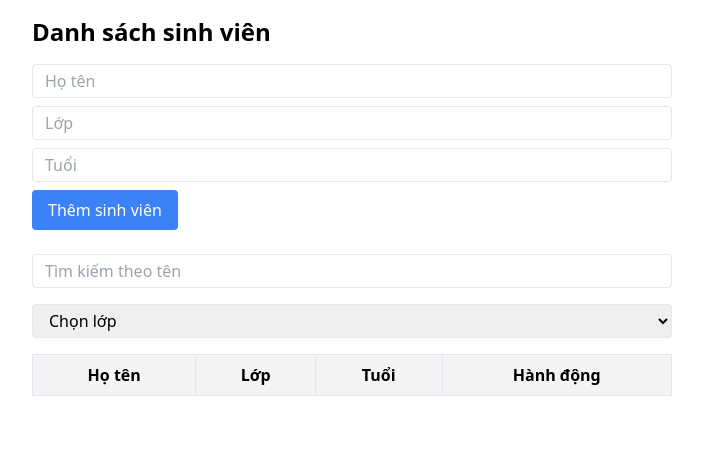
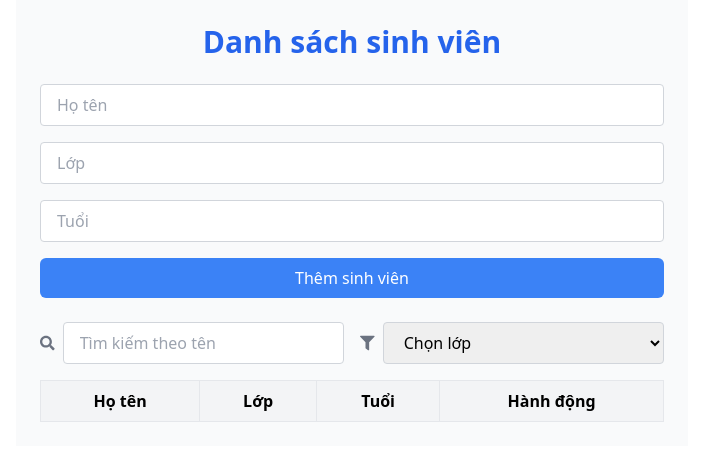
Before and after one commit to datt152/TranThanhDat_22682831_KiemTra_React, a React (Vite) app: page / in a window 1280 px wide. Shown: the top 460 px of the page, without its empty margins (288-991 px from the left). Built offline with nearby package versions, Linux system fonts and the light colour scheme.

Commit message:
cai thien giao dien

```diff
--- a/package.json
+++ b/package.json
@@ -11,7 +11,8 @@
   },
   "dependencies": {
     "react": "^19.0.0",
-    "react-dom": "^19.0.0"
+    "react-dom": "^19.0.0",
+    "react-icons": "^5.5.0"
   },
   "devDependencies": {
     "@eslint/js": "^9.22.0",
--- a/src/App.jsx
+++ b/src/App.jsx
@@ -1,5 +1,6 @@
 import { useState, useEffect } from 'react';
 import StudentItem from './StudentItem';
+import { FaSearch, FaFilter } from 'react-icons/fa'; // Thêm biểu tượng tìm kiếm và lọc
 
 function App() {
   const [students, setStudents] = useState([]);
@@ -84,54 +85,56 @@ function App() {
   ];
 
   return (
-    <div className="max-w-2xl mx-auto p-4">
-      <h1 className="text-2xl font-bold mb-4">Danh sách sinh viên</h1>
+    <div className="max-w-2xl mx-auto p-6 bg-gray-50">
+      <h1 className="text-3xl font-bold mb-6 text-center text-blue-600">Danh sách sinh viên</h1>
 
-      <div className="mb-6 space-y-2">
+      <div className="mb-6 space-y-4">
         <input
           type="text"
           placeholder="Họ tên"
           value={name}
           onChange={(e) => setName(e.target.value)}
-          className="w-full border rounded px-3 py-1"
+          className="w-full border border-gray-300 rounded px-4 py-2 focus:outline-none focus:ring-2 focus:ring-blue-500"
         />
         <input
           type="text"
           placeholder="Lớp"
           value={stuClass}
           onChange={(e) => setStuClass(e.target.value)}
-          className="w-full border rounded px-3 py-1"
+          className="w-full border border-gray-300 rounded px-4 py-2 focus:outline-none focus:ring-2 focus:ring-blue-500"
         />
         <input
           type="number"
           placeholder="Tuổi"
           value={age}
           onChange={(e) => setAge(e.target.value)}
-          className="w-full border rounded px-3 py-1"
+          className="w-full border border-gray-300 rounded px-4 py-2 focus:outline-none focus:ring-2 focus:ring-blue-500"
         />
         <button
           onClick={handleAdd}
-          className="bg-blue-500 hover:bg-blue-600 text-white px-4 py-2 rounded"
+          className="w-full bg-blue-500 hover:bg-blue-600 text-white py-2 rounded-md"
         >
           {editId !== null ? 'Cập nhật sinh viên' : 'Thêm sinh viên'}
         </button>
       </div>
 
-      <div className="mb-4">
+      <div className="mb-4 flex space-x-4">
+        <div className="flex items-center space-x-2 w-1/2">
+          <FaSearch className="text-gray-500" />
           <input
             type="text"
             placeholder="Tìm kiếm theo tên"
             value={searchQuery}
             onChange={(e) => setSearchQuery(e.target.value)}
-          className="w-full border rounded px-3 py-1"
+            className="w-full border border-gray-300 rounded px-4 py-2 focus:outline-none focus:ring-2 focus:ring-blue-500"
           />
         </div>
-
-      <div className="mb-4">
+        <div className="flex items-center space-x-2 w-1/2">
+          <FaFilter className="text-gray-500" />
           <select
             value={selectedClass}
             onChange={handleClassChange}
-          className="w-full border rounded px-3 py-1"
+            className="w-full border border-gray-300 rounded px-4 py-2 focus:outline-none focus:ring-2 focus:ring-blue-500"
           >
             <option value="">Chọn lớp</option>
             {classOptions.map((className, index) => (
@@ -141,8 +144,9 @@ function App() {
             ))}
           </select>
         </div>
+      </div>
 
-      <table className="min-w-full border">
+      <table className="min-w-full border border-gray-300">
         <thead className="bg-gray-100">
           <tr>
             <th className="border px-4 py-2">Họ tên</th>
```
Also changed, not shown: minhchung/CaiThienGiaoDien.PNG (added), 1 other file (tests, documents, lock files or other folders). Lines whose indentation alone changed are shown as unchanged.
